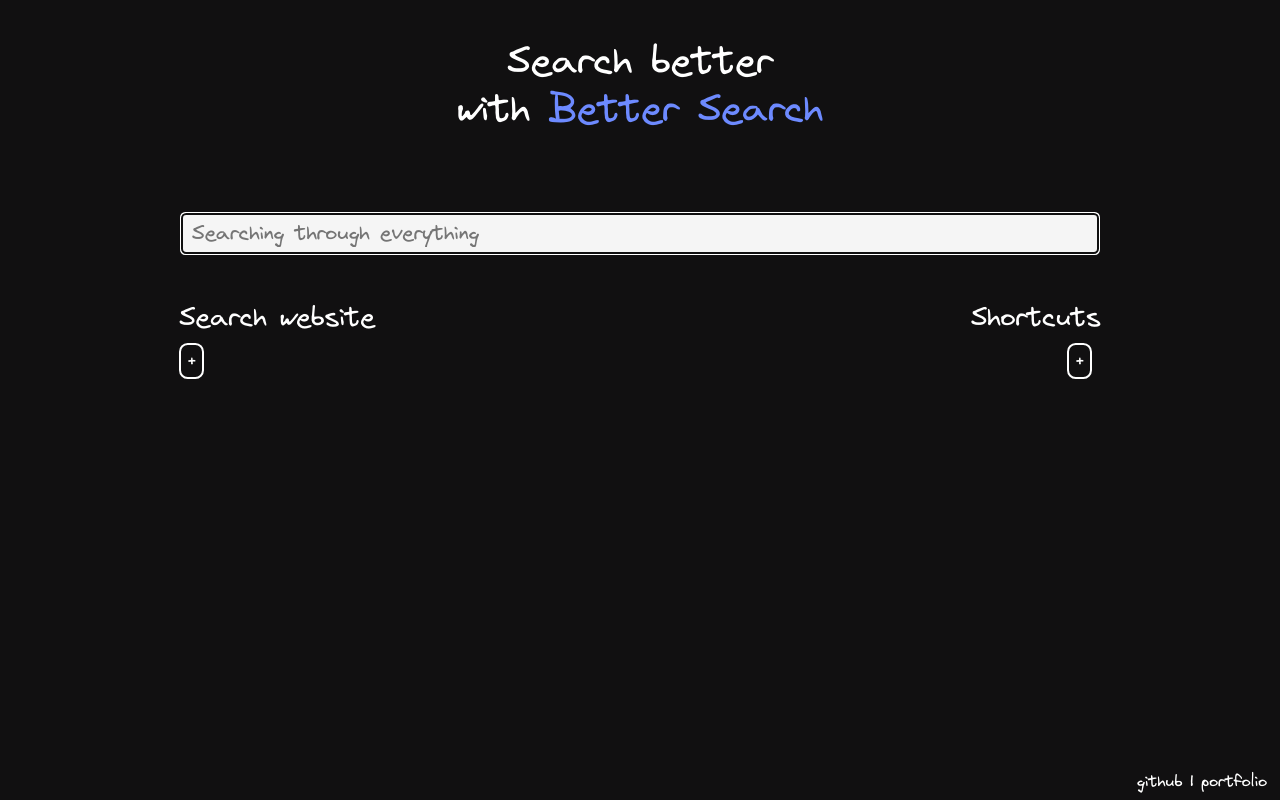
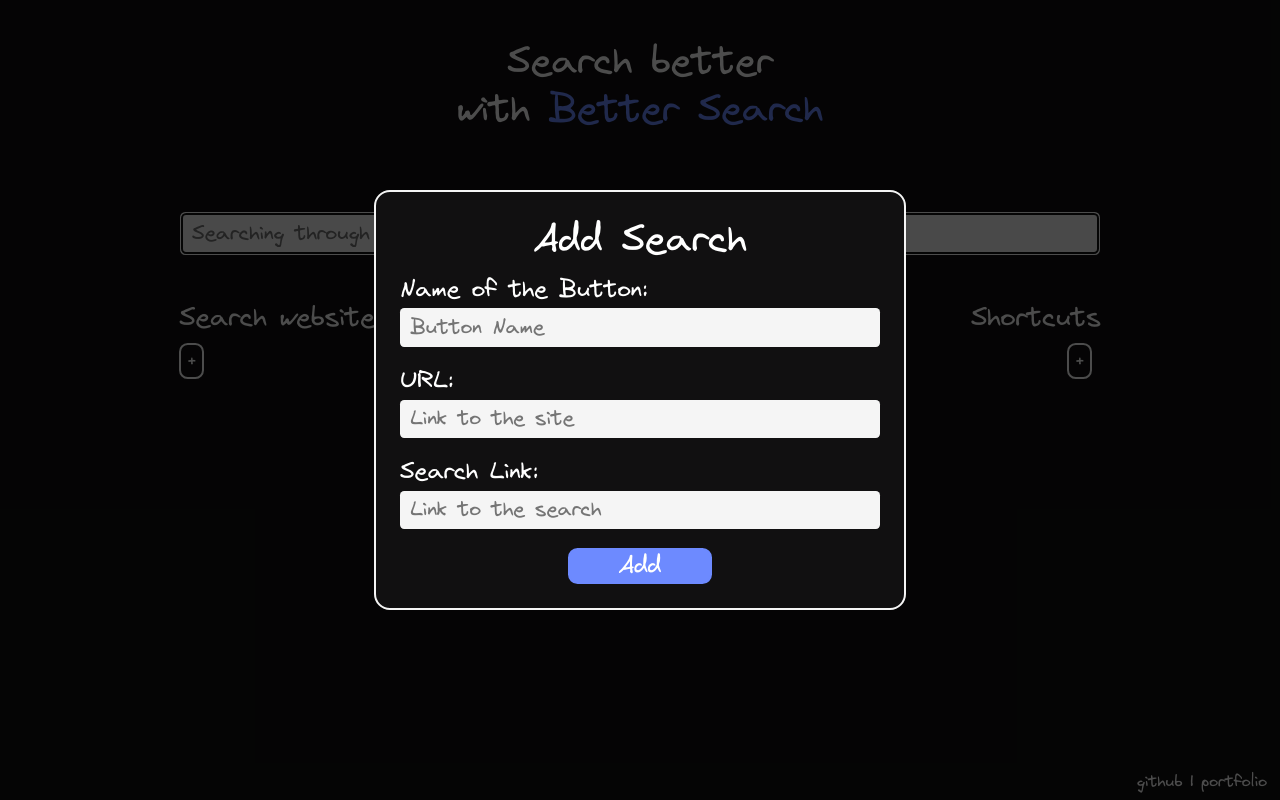
Before and after one commit to ajvejko/bettersearch, a plain HTML site: page index.html in a window 1280 px wide. Drawn offline with Linux system fonts and the light colour scheme.

Commit message:
finished popup

```diff
--- a/index.html
+++ b/index.html
@@ -36,10 +36,12 @@
 <div class="div-popup-bg">
     <div class="div-popup">
         <div class="div-popup-title">Add Search</div>
-        <div>Name of the Button:</div>
+        <div class="div-input-titles">Name of the Button:</div>
         <input class="input-text input-add" id="input-add-name" type="text" placeholder="Button Name">
-        <div>URL</div>
-        <input class="input-text input-add" id="input-add-name" type="text" placeholder="Button Name">
+        <div class="div-input-titles">URL:</div>
+        <input class="input-text input-add" id="input-add-link" type="text" placeholder="Link to the site">
+        <div class="div-input-titles">Search Link:</div>
+        <input class="input-text input-add" id="input-add-search" type="text" placeholder="Link to the search">
         <button class="input-button" id="button-popup-add">Add</button>
     </div>
 </div>
--- a/styles.css
+++ b/styles.css
@@ -130,7 +130,7 @@ input::placeholder{
     top: 0;
     width: 100%;
     height: 100%;
-    display: none;
+    display: flex;
     justify-content: center;
     align-items: center;
     font-size: clamp(1rem, 2vw, 1.5rem);
@@ -150,8 +150,34 @@ input::placeholder{
     margin-bottom: 0.7rem;
 }
 
+.div-input-titles{
+    margin-bottom: 0.225rem;
+}
+
 .input-add{
     box-sizing: border-box;
     width: 100%;
     margin-bottom: 1.2rem;
 }
+
+.input-button{
+    background-color: var(--color-special-text);
+    border: 2px solid var(--color-special-text);
+    color: white;
+    font-family: "excali";
+    text-align: center;
+    display: flex;
+    justify-content: center;
+    margin: 0 auto;
+    border-radius: 0.4em;
+    width: clamp(2rem, 30%, 10rem);
+    font-size: clamp(1rem, 2.4vw, 1.5rem);
+}
+
+.input-button:active{
+    border-color: white;
+}
+
+.input-button:hover{
+    cursor: pointer;
+}
```
